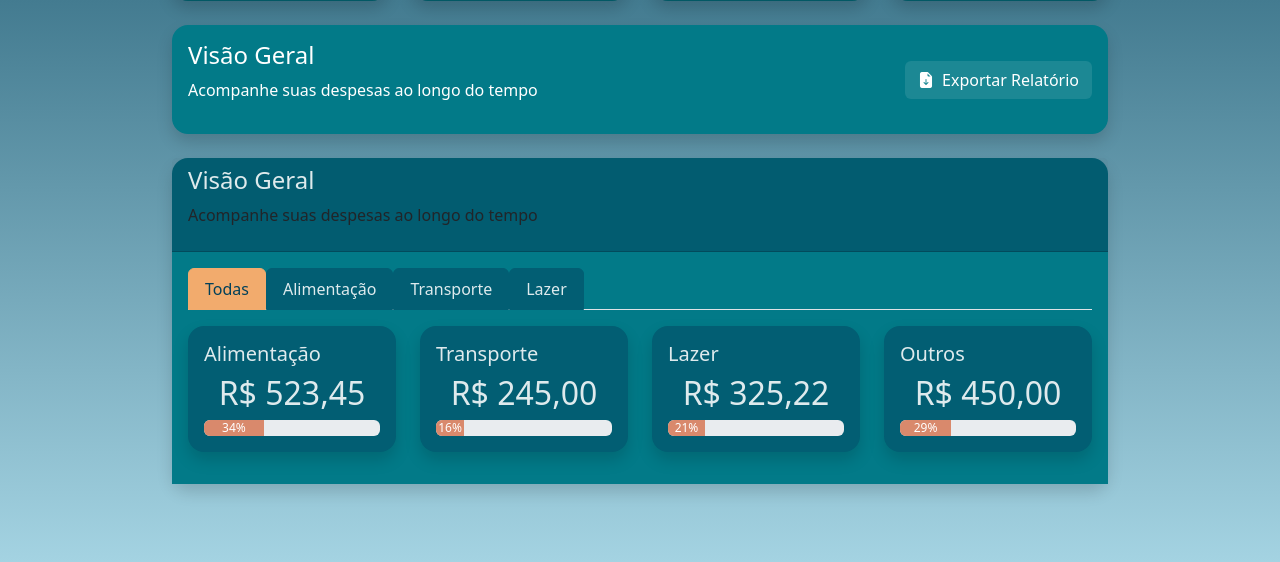
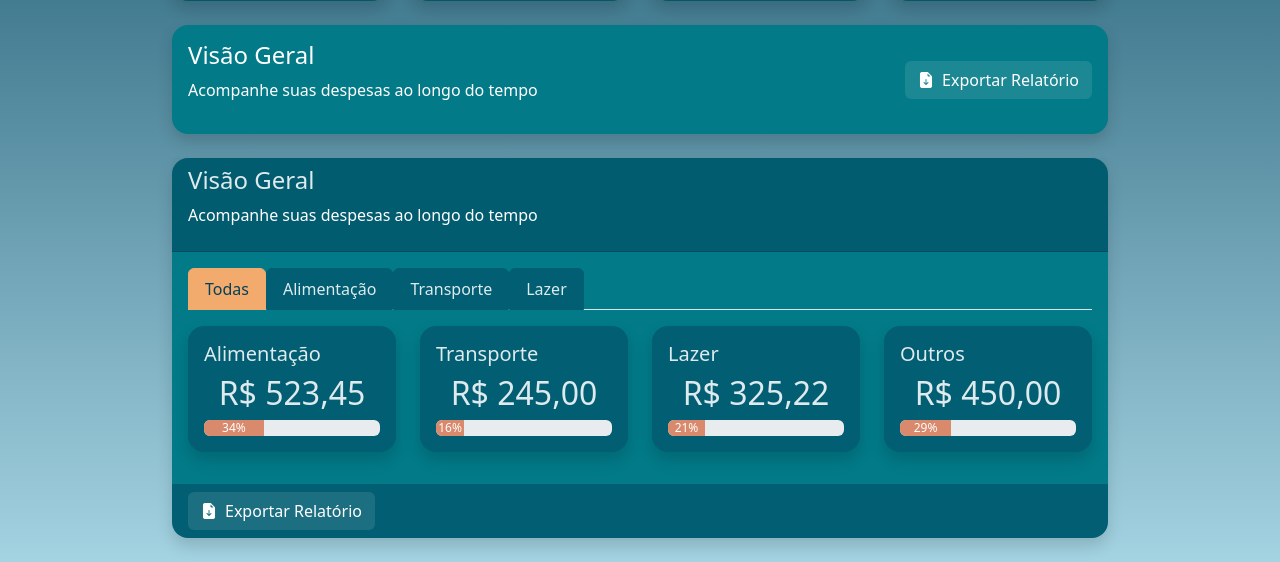
Before and after one commit to Antonio-pf/crud-ihc, a Flask app: page / in a window 1280 px wide. Shown: the part 378-940 px from the top of the page. Run offline with Flask 3, Linux system fonts and the light colour scheme; the visitor is signed in with stand-in values (Sample User, id 1); data comes from the database, SQL or seed files in the repository; data that the repository does not hold is empty.

```diff
--- a/saldozen/templates/home.html
+++ b/saldozen/templates/home.html
@@ -199,11 +199,13 @@ Home - Despesas pessoais
                 </div>
               </div>
             </div>
-
             <div class="card inner-card mt-4">
-                <div class="card-header"><h2 class="card-title h4 text-start">Visão Geral</h2>
-                    <p>Acompanhe suas despesas ao longo do tempo</p></div>
-              <div class="card-body bg-primary ">
+                <div class="card-header">
+                  <h2 class="card-title h4 text-start">Visão Geral</h2>
+                  <p class="text-white">Acompanhe suas despesas ao longo do tempo</p>
+                </div>
+                <div class="card-body bg-primary">
+                  <!-- Tabs -->
                   <ul class="nav nav-tabs" id="expenseTab" role="tablist">
                     <li class="nav-item" role="presentation">
                       <button class="nav-link active" id="all-tab" data-bs-toggle="tab" data-bs-target="#all" type="button" role="tab" aria-controls="all" aria-selected="true">Todas</button>
@@ -218,7 +220,11 @@ Home - Despesas pessoais
                       <button class="nav-link" id="entertainment-tab" data-bs-toggle="tab" data-bs-target="#entertainment" type="button" role="tab" aria-controls="entertainment" aria-selected="false">Lazer</button>
                     </li>
                   </ul>
+
+                  <!-- Tab Content -->
                   <div class="tab-content mt-3" id="expenseTabContent">
+                    <!-- Tab Pane: Todas -->
+                    <div class="tab-pane fade show active" id="all" role="tabpanel" aria-labelledby="all-tab">
                       <div class="row">
                         <div class="col-md-3 mb-3">
                           <div class="card inner-card">
@@ -264,22 +270,37 @@ Home - Despesas pessoais
                             </div>
                           </div>
                         </div>
+
                       </div>
                     </div>
+
+                    <!-- Tab Pane: Alimentação -->
                     <div class="tab-pane fade" id="food" role="tabpanel" aria-labelledby="food-tab">
-                    <!-- Content for Alimentação tab -->
+                      <p>Conteúdo para a aba de Alimentação.</p>
                     </div>
+
+                    <!-- Tab Pane: Transporte -->
                     <div class="tab-pane fade" id="transport" role="tabpanel" aria-labelledby="transport-tab">
-                    <!-- Content for Transporte tab -->
+                      <p>Conteúdo para a aba de Transporte.</p>
                     </div>
+
+                    <!-- Tab Pane: Lazer -->
                     <div class="tab-pane fade" id="entertainment" role="tabpanel" aria-labelledby="entertainment-tab">
-                    <!-- Content for Lazer tab -->
-                  </div>
+                      <p>Conteúdo para a aba de Lazer.</p>
                     </div>
                   </div>
                 </div>
 
+                <div class="d-flex justify-content-md-start px-3 py-2 gap-3">
+                    <a href="{{ url_for('export_expense') }}" id="export-button"
+                       class="btn btn-light d-flex gap-2 justify-content-center align-items-center">
+                      <i class="bi bi-file-earmark-arrow-down-fill"></i>
+                      <span class="fs-8">Exportar Relatório</span>
+                    </a>
+                  </div>
 
+            </div>
+            </div>
 
           </div>
     </div>
```
Lines whose indentation alone changed are shown as unchanged.
